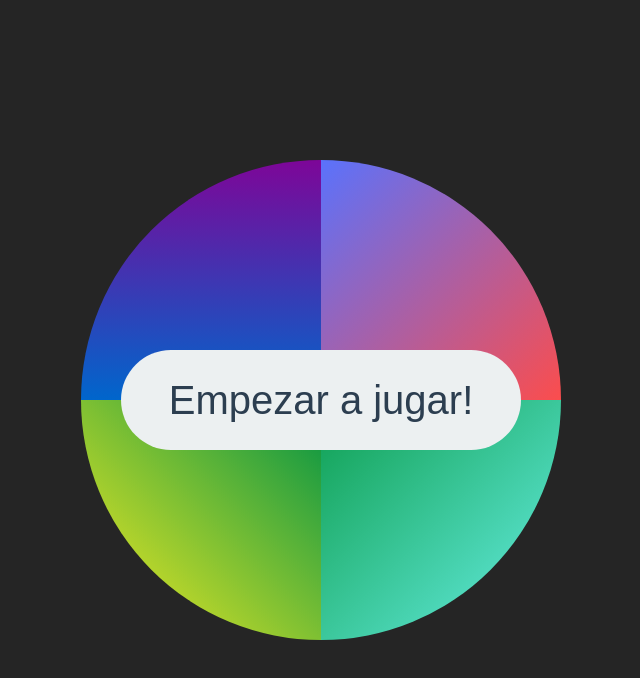
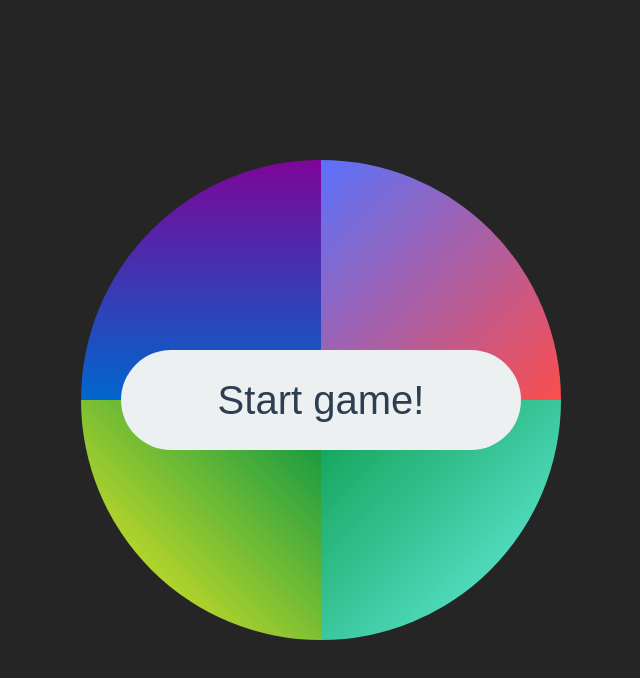
Before and after one commit to Omar-Leal/Simon-Says-Game, a plain HTML site: page index.html in a window 1280 px wide. Shown: the whole page, without its empty margins (319-959 px from the left). Drawn offline with nearby package versions, Linux system fonts and the light colour scheme.

Commit message:
Cambio del metaTitle y del botón de inicio del juego

```diff
--- a/index.html
+++ b/index.html
@@ -2,7 +2,7 @@
 <html>
   <head>
     <meta charset="utf-8">
-    <title>Simon Dice</title>
+    <title>Simon Says</title>
     <meta name="description" content="A Simon Says Game written is Javascript, HTML5 and CSS3">
     <link rel="stylesheet" href="styles.css">
 
@@ -15,7 +15,7 @@
       <div id="violeta" class="color violeta right" data-color="violeta"></div>
       <div id="naranja" class="color naranja left" data-color="naranja"></div>
       <div id="verde" class="color verde right" data-color="verde"></div>
-      <button id="btnEmpezar" class="btn-start" onclick="empezarJuego()">Empezar a jugar!</button>
+      <button id="btnEmpezar" class="btn-start" onclick="empezarJuego()">Start game!</button>
     </div>
     <script src="https://cdnjs.cloudflare.com/ajax/libs/sweetalert/2.1.0/sweetalert.min.js
     "></script>
```
